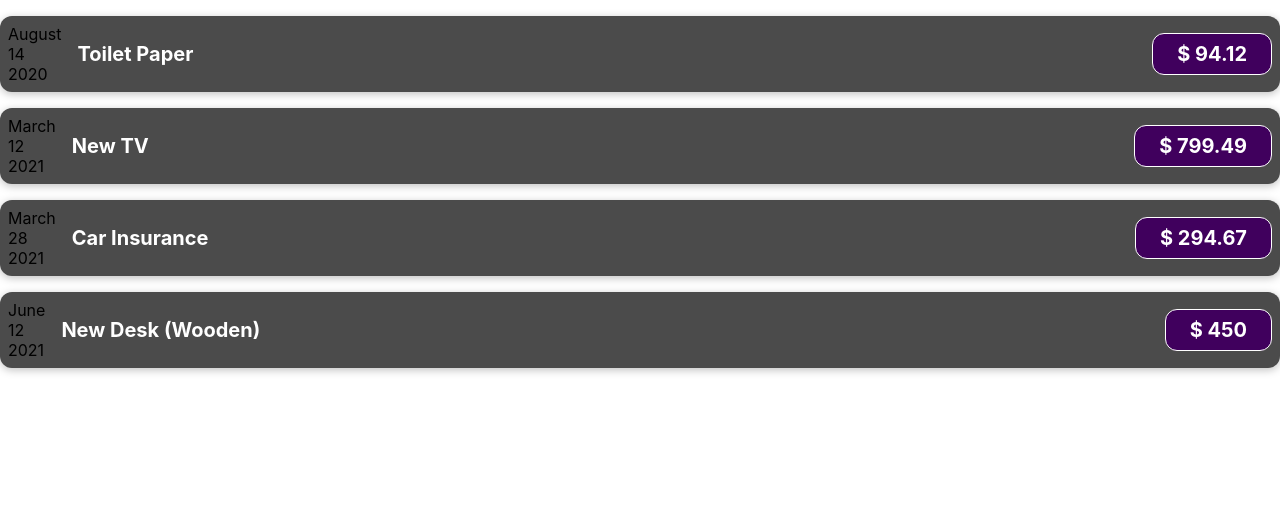
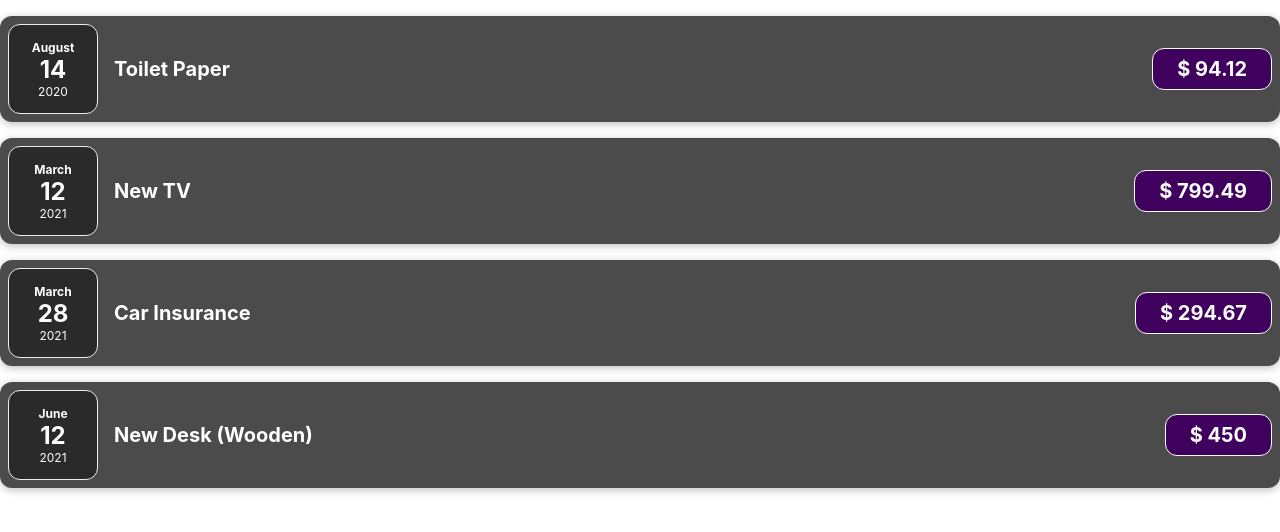
Before and after one commit to HakantktDev/React-app, a React (Create React App) app: page / in a window 1280 px wide. Shown: the top 532 px of the page. Built offline with nearby package versions, Linux system fonts and the light colour scheme.

Commit message:
ExpenseDate component added

```diff
--- /dev/null
+++ b/src/components/ExpenseDate.css
@@ -0,0 +1,26 @@
+.expense-date {
+  display: flex;
+  flex-direction: column;
+  width: 5.5rem;
+  height: 5.5rem;
+  border: 1px solid #ececec;
+  background-color: #2a2a2a;
+  color: white;
+  border-radius: 12px;
+  align-items: center;
+  justify-content: center;
+}
+
+.expense-date__month {
+  font-size: 0.75rem;
+  font-weight: bold;
+}
+
+.expense-date__year {
+  font-size: 0.75rem;
+}
+
+.expense-date__day {
+  font-size: 1.5rem;
+  font-weight: bold;
+}
--- /dev/null
+++ b/src/components/ExpenseDate.js
@@ -0,0 +1,16 @@
+import "./ExpenseDate.css";
+
+function ExpenseDate(props) {
+  const month = props.date.toLocaleString("en-US", { month: "long" });
+  const day = props.date.toLocaleString("en-US", { day: "2-digit" });
+  const year = props.date.getFullYear();
+  return (
+    <div className="expense-date">
+      <div className="expense-date__month">{month}</div>
+      <div className="expense-date__day">{day}</div>
+      <div className="expense-date__year">{year}</div>
+    </div>
+  );
+}
+
+export default ExpenseDate;
--- a/src/components/ExpenseItem.js
+++ b/src/components/ExpenseItem.js
@@ -1,20 +1,10 @@
 import "./ExpenseItem.css";
+import ExpenseDate from "./ExpenseDate";
 
 function ExpenseItem(props) {
-  //   const expenseDate = new Date(2021, 2, 28);
-  //   const expenseTitle = "Car Insurance";
-  //   const expenseAmount = "$294.67";
-  const month = props.date.toLocaleString("en-US", { month: "long" });
-  const day = props.date.toLocaleString("en-US", { day: "2-digit" });
-  const year = props.date.getFullYear();
-
   return (
     <div className="expense-item">
-      <div>
-        <div>{month}</div>
-        <div>{day}</div>
-        <div>{year}</div>
-      </div>
+      <ExpenseDate date={props.date} />
       <div className="expense-item__description">
         <h2>{props.title}</h2>
         <div className="expense-item__price">$ {props.amount}</div>
```
